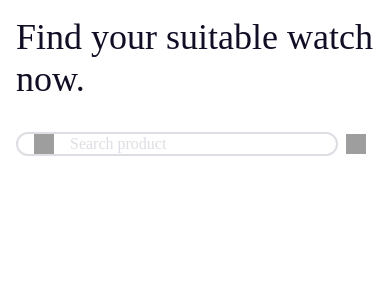
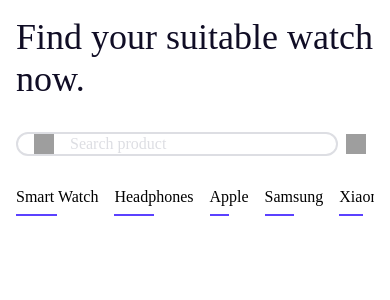
Before and after one commit to ashutosh1234ojha/ECommerce, a React Native app: screen /Home in a window 390 px wide. Shown: the top 300 px of the page. Built offline with nearby package versions, Linux system fonts and the light colour scheme; grey boxes are pictures that could not be loaded.

Commit message:
cateogry horizontal added

```diff
--- /dev/null
+++ b/components/Category.js
@@ -0,0 +1,37 @@
+import { FlatList, StyleSheet, Text, TouchableOpacity, View } from "react-native"
+import { fontSize, spacing } from "../constants/dimensions"
+import { fontFamily } from "../constants/fonts"
+import { colors } from "../constants/colors"
+import { category } from "../data/category"
+
+const Category = () => {
+    return (
+    <FlatList data={category} renderItem={({item,index})=>(
+        <TouchableOpacity>
+        <Text style={styles.categoryText}>{item.name}</Text>
+        <View style={styles.underline}/>
+        </TouchableOpacity>
+    )}
+    keyExtractor={(item)=>item.id}
+    horizontal
+    ItemSeparatorComponent={
+<View style={{paddingHorizontal:spacing.sm}}/>
+    }
+    />
+    )
+}
+
+const styles = StyleSheet.create({
+categoryText:{
+    fontSize:fontSize.md,
+    fontFamily:fontFamily.SemiBold,
+    color:colors.grey
+},
+underline:{
+    borderBottomColor:colors.purple,
+    borderBottomWidth:2,
+    width:"50%",
+    marginTop:spacing.sm
+}
+})
+export default Category
--- /dev/null
+++ b/data/category.js
@@ -0,0 +1,27 @@
+export const category=[
+    {
+        id:1,
+        name:"Smart Watch"
+    },
+
+    {
+        id:2,
+        name:"Headphones"
+    },
+    {
+        id:3,
+        name:"Apple"
+    },
+    {
+        id:4,
+        name:"Samsung"
+    },
+    {
+        id:5,
+        name:"Xiaomi"
+    },
+    {
+        id:6,
+        name:"Huawei"
+    }
+]
--- a/screens/HomeScreen.js
+++ b/screens/HomeScreen.js
@@ -2,6 +2,7 @@ import { Image, StyleSheet, Text, TextInput, View } from "react-native"
 import { fontSize, iconSize, spacing } from "../constants/dimensions"
 import { colors } from "../constants/colors"
 import { fontFamily } from "../constants/fonts"
+import Category from "../components/Category"
 
 
 const HomeScreen = () => {
@@ -20,6 +21,7 @@ const HomeScreen = () => {
 
       </View>
     </View>
+    <Category/>
   </View>
 }
 
```
